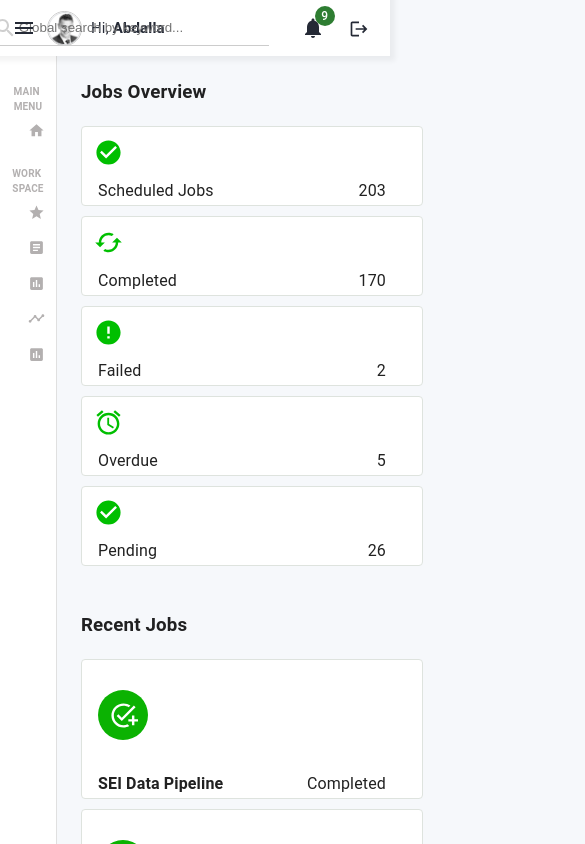
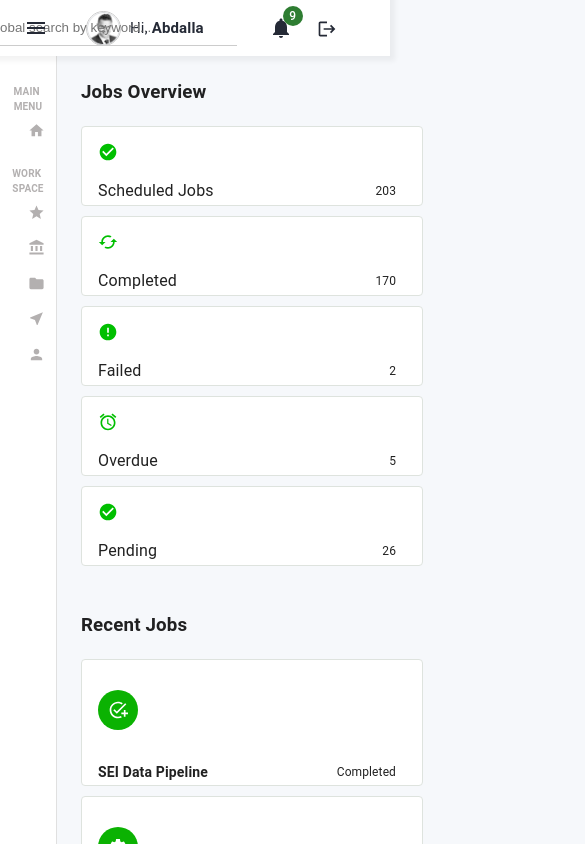
Before and after one commit to isssourav2/waystone, a React (Create React App) app: page / in a window 390 px wide. Shown: the top 844 px of the page, 585 px wide, since content can reach past the window. Built offline with nearby package versions, Linux system fonts and the light colour scheme; the HTML template or start-up script is replaced by a standard one.

Commit message:
Responsive Design added

```diff
--- a/src/components/Common/Header.js
+++ b/src/components/Common/Header.js
@@ -24,8 +24,9 @@ import SearchIcon from '@mui/icons-material/Search';
 import Badge from '@mui/material/Badge';
 import { Link } from 'react-router-dom';
 import Menu from '../menu';
-
-
+import NearMeIcon from '@mui/icons-material/NearMe';
+import FolderIcon from '@mui/icons-material/Folder';
+import PersonIcon from '@mui/icons-material/Person';
 
 import profile from '../../images/profile.png';
 import logo from '../../images/logo.png';
@@ -176,7 +177,7 @@ function Header() {
           <img src={logo} alt="logo" />
         </DrawerHeader>
         <Divider />
-
+        <div class="menu-link">
         <List>
           <div class="spacer"></div>
           <h3>Main Menu</h3>
@@ -184,7 +185,7 @@ function Header() {
             <li>
               <Link to="/">
                 {' '}
-                <HomeIcon /> Dashboard
+                <HomeIcon /> <span>Dashboard</span>
               </Link>
             </li>
           </ul>
@@ -201,30 +202,31 @@ function Header() {
             <li>
               <a href="#">
                 {' '}
-                <ArticleIcon /> Schemas / Models
+                <AccountBalanceIcon /> Schemas / Models
               </a>
             </li>
             <li>
               <a href="#">
                 {' '}
-                <AssessmentIcon /> Sources
+                <FolderIcon /> Sources
               </a>
             </li>
             <li>
               <a href="#">
                 {' '}
-                <TimelineIcon /> Destinations
+                <NearMeIcon /> Destinations
               </a>
             </li>
             <li>
               <a href="#">
                 {' '}
-                <AssessmentIcon /> Fund Admins
+                <PersonIcon /> Fund Admins
               </a>
             </li>
 
           </ul>
         </List>
+        </div>
         <Divider />
       </Drawer>
     </>
--- a/src/components/DashBoard/home.jsx
+++ b/src/components/DashBoard/home.jsx
@@ -40,7 +40,7 @@ export default function Home() {
         <div class="content-box">
           <Box sx={{ flexGrow: 1 }}>
             <Grid container spacing={2}>
-              <Grid item lg={4} md={6} sm={6} sx={12} xl={4} xs={12} >
+              <Grid item lg={4} md={4} sm={6} sx={12} xl={4} xs={12} >
                 <Typography>
                   {' '}
                   <h3>Jobs Overview</h3>{' '}
@@ -54,7 +54,7 @@ export default function Home() {
                   </div>
                 </div>
               </Grid>
-              <Grid item lg={4} md={6} sm={6} sx={12} xl={4} xs={12} >
+              <Grid item lg={4} md={4} sm={6} sx={12} xl={4} xs={12} >
                 <Typography>
                   {' '}
                   <h3>Recent Jobs</h3>{' '}
@@ -67,7 +67,7 @@ export default function Home() {
                   </div>
                 </div>
               </Grid>
-              <Grid item lg={4} md={6} sm={6} sx={12} xl={4} xs={12} >
+              <Grid item lg={4} md={4} sm={12} sx={12} xl={4} xs={12} >
 
                 <Typography>
                   {' '}
@@ -116,7 +116,6 @@ export default function Home() {
 
 
 
-
           <Box sx={{ flexGrow: 1 }}>
             <Grid container spacing={2}>
               <Grid item xs={12}>
--- a/src/components/Systems.jsx
+++ b/src/components/Systems.jsx
@@ -49,15 +49,8 @@ Item.propTypes = {
 export default function GridAutoFlow() {
   return (
     <div class="cardstyle" style={{ width: '100%' }}>
-      <Box
-        sx={{
-          display: 'grid',
-          gridAutoFlow: 'row',
-          gridTemplateColumns: 'repeat(3, 1fr)',
 
-          gap: 2,
-        }}
-      >
+      <Grid  sx={{ display: 'grid', gridAutoFlow: 'row', gridTemplateColumns: 'repeat(3, 1fr)', gap: 2,}} sm={{ display: 'grid', gridAutoFlow: 'row', gridTemplateColumns: 'repeat(1, 1fr)', gap: 2,}} >
        <Grid container spacing={2}>
        <Grid item>
               <ButtonBase sx={{ width: 20, height: 50 }}>
@@ -153,7 +146,7 @@ export default function GridAutoFlow() {
 
         </Grid>
         <Grid item>
-            <Link href="#"> <DoubleArrowIcon/></Link>
+        <Link class="btn-link" href="#"> <DoubleArrowIcon/></Link>
           </Grid>
       </Grid>
 
@@ -214,7 +207,7 @@ export default function GridAutoFlow() {
 
 
 
-      </Box>
+      </Grid>
 
     </div>
 
--- a/src/style/style.css
+++ b/src/style/style.css
@@ -82,7 +82,7 @@ h4{
 }
 
 .header-right{
-  width: calc(100% - 154px);
+  width: calc(100% - 225px);
   display:flex;
   align-items:center;
   justify-content: end;
@@ -828,6 +828,8 @@ button.css-mm1mnd-MuiButtonBase-root .css-i4bv87-MuiSvgIcon-root{
   padding:5px 10px;
   color: #fff !important;
   text-decoration: none;
+  display: flex;
+  align-items: center;
 }
 
 
@@ -871,3 +873,39 @@ div#root .MuiBox-root.css-0{ width: 100% !important;}
   background-color: #fff !important;
   box-shadow: 0px 1px 2px 3px rgb(0 0 0 / 5%) !important;
 }
+
+.MuiIconButton-edgeStart{
+  margin: 0 30px 0 0px !important;
+}
+
+.menu-link{
+  overflow: hidden;
+}
+
+
+@media (max-width: 1100px) {
+  .col-box .css-i4bv87-MuiSvgIcon-root{font-size: 20px;}
+  .css-1wniyei-MuiTypography-root,.css-10wpov9-MuiTypography-root{font-size: 14px;}
+  .button.css-mm1mnd-MuiButtonBase-root{ margin: 25px 0;}
+  .MuiPaper-root .css-mhc70k-MuiGrid-root{ padding: 0px;}
+  .css-mm1mnd-MuiButtonBase-root{ width: 40px !important; height: 40px !important;}
+  .col-box h3{ font-size: 14px;}
+  .css-10wpov9-MuiTypography-root{ font-size: 12px !important;}
+  .css-13i4rnv-MuiGrid-root,.css-19gf1bx-MuiGrid-root{ padding: 0 10px !important;}
+  .cardstyle .css-mhc70k-MuiGrid-root button{ width: 60px; height: 60px; }
+  .cardstyle .css-mhc70k-MuiGrid-root strong {
+    font-size: 28px;
+    line-height: 32px;
+  }
+  .cardstyle .css-mhc70k-MuiGrid-root{ padding: 0px !important;}
+
+  .css-1wniyei-MuiTypography-root{ font-size: 12px;}
+  .MuiGrid-grid-xs-12.MuiGrid-grid-sm-true.css-19gf1bx-MuiGrid-root{ padding: 0 0px !important; }
+  .MuiGrid-grid-xs-12.MuiGrid-grid-sm-true.css-19gf1bx-MuiGrid-root .MuiTypography-subtitle1.css-1wniyei-MuiTypography-root{ min-width: 113px !important; font-size: 12px !important;}
+
+  .link-box{ padding: 0px;}
+
+  .css-zxdg2z{ padding: 24px 24px 0;}
+  .btn-link{ font-size: 12px;}
+
+}
```
